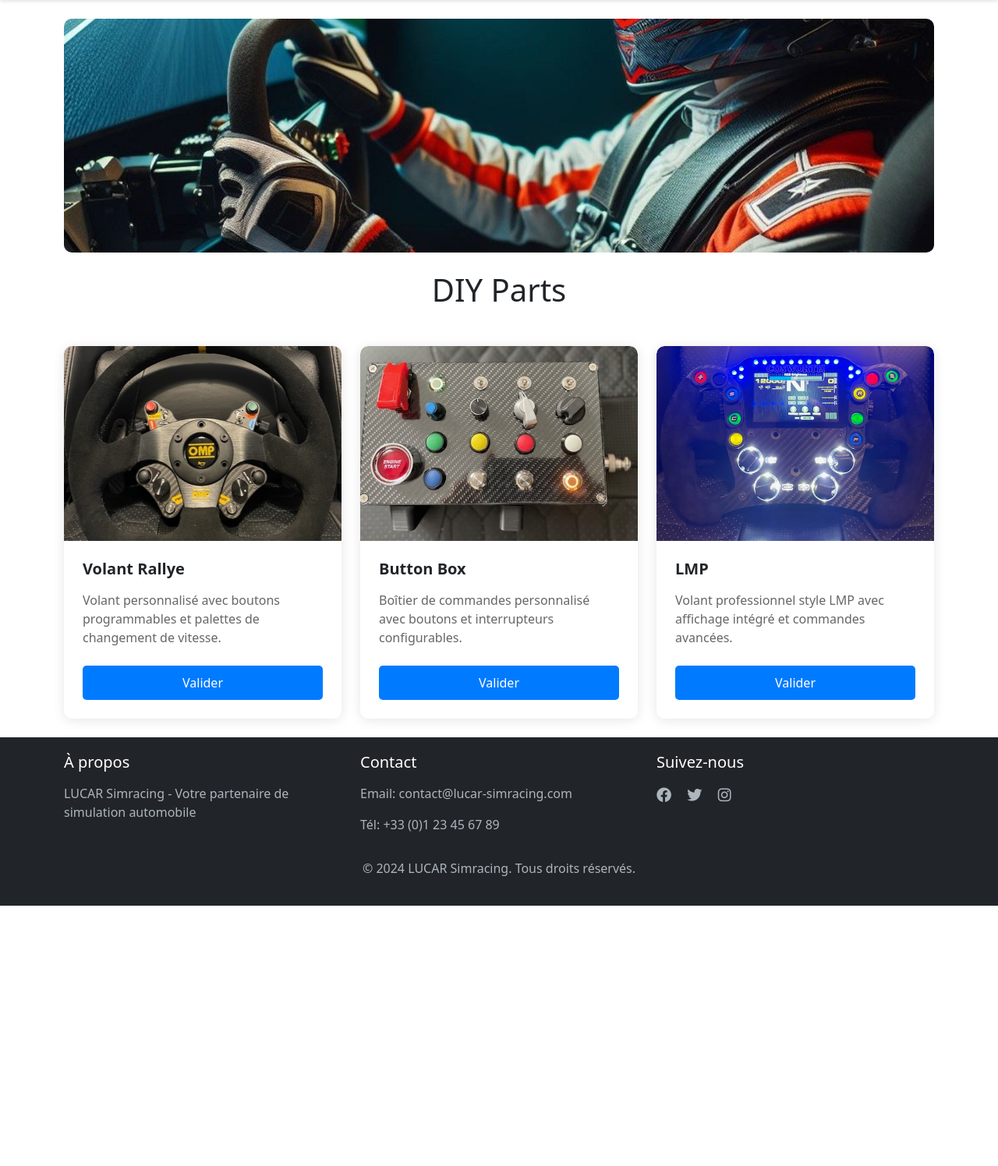
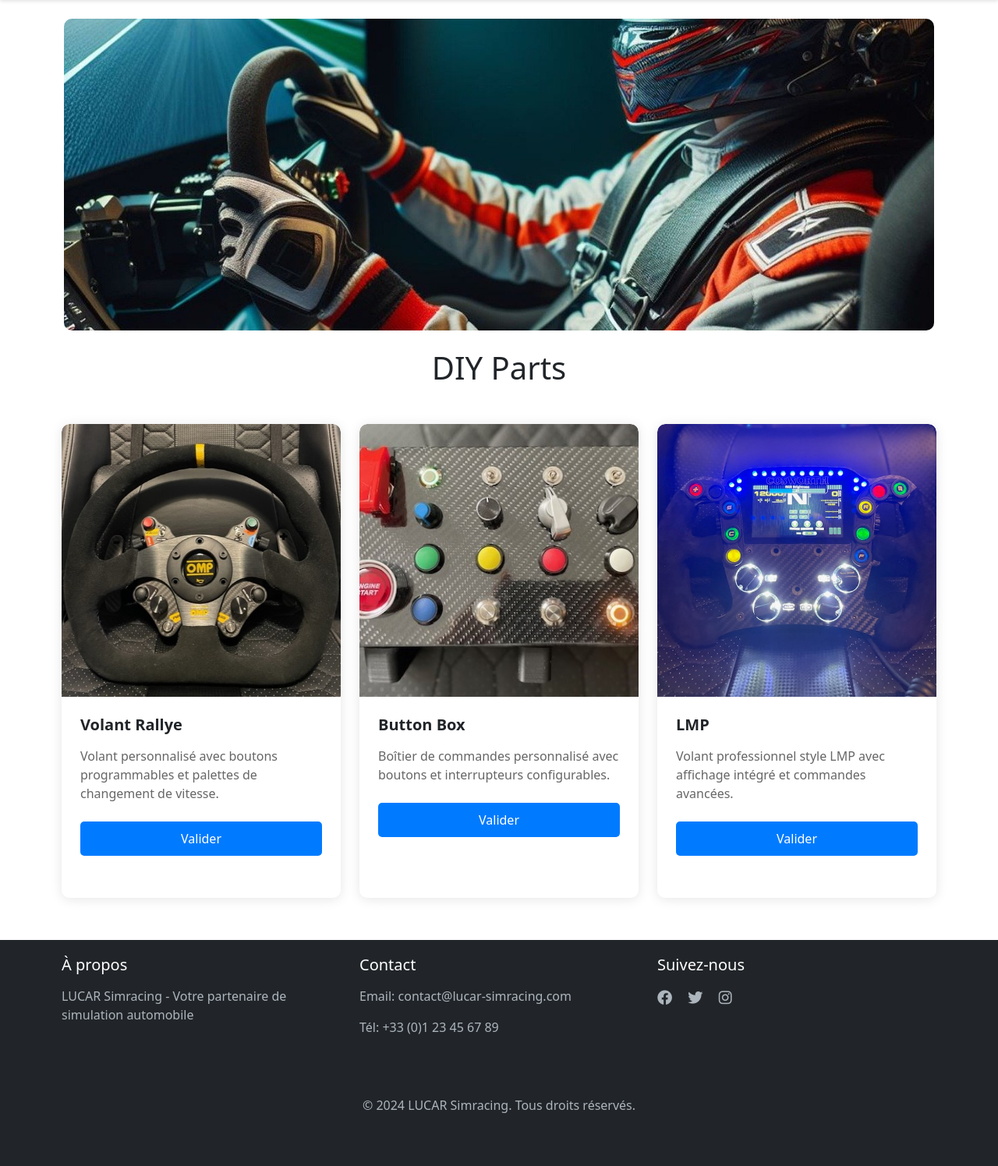
Before and after one commit to LucArronne/Sim_API, a Symfony app: template templates/diy/index.html.twig in a window 1280 px wide. Shown: the part 190-1686 px from the top of the page at 78% size. Before the commit the page ends 1352 px from the top, so only its background shows below. Run offline with Twig, Linux system fonts and the light colour scheme; the template is opened without the code that fills it, so the values that code supplies are empty; some libraries are stand-ins or nearby versions.

Commit message:
recadrement image

```diff
--- a/templates/diy/index.html.twig
+++ b/templates/diy/index.html.twig
@@ -54,9 +54,10 @@
 
 <style>
 .banner {
-    height: 300px;
+    height: 400px;
     overflow: hidden;
     border-radius: 10px;
+    margin-bottom: 40px;
 }
 
 .banner img {
@@ -70,6 +71,8 @@
     border: none;
     border-radius: 10px;
     box-shadow: 0 2px 15px rgba(0,0,0,0.1);
+    margin-bottom: 30px;
+    height: 100%;
 }
 
 .product-card:hover {
@@ -77,7 +80,7 @@
 }
 
 .product-card img {
-    height: 250px;
+    height: 350px;
     object-fit: cover;
     border-radius: 10px 10px 0 0;
 }
@@ -106,5 +109,13 @@
     transform: translateY(-2px);
     box-shadow: 0 2px 5px rgba(0,0,0,0.2);
 }
+
+.col-md-4 {
+    margin-bottom: 30px;
+}
+
+.row {
+    margin: 0 -15px 30px;
+}
 </style>
 {% endblock %}
```
Also changed, not shown: public/images/button box.jpg.
